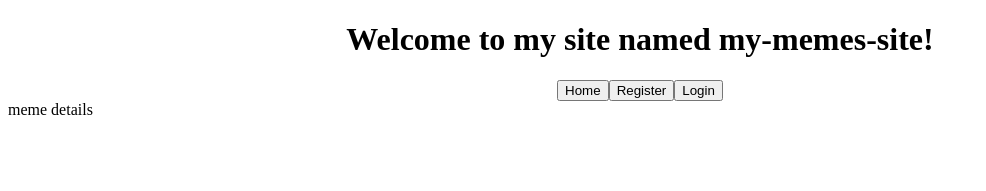
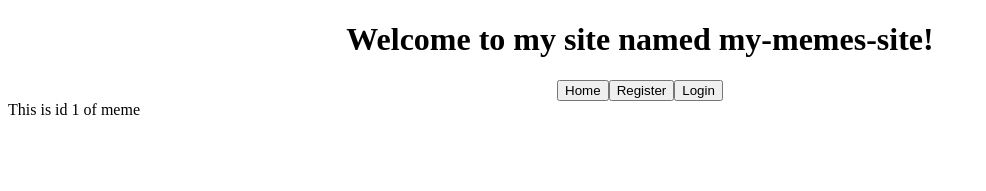
Before and after one commit to RadoslawZegzula/my-memes-site, an Angular app: page /memes/1 in a window 1280 px wide. Shown: the top 191 px of the page, without its empty margins (0-986 px from the left). Built offline with nearby package versions, Linux system fonts and the light colour scheme.

Commit message:
Implement get one meme service

```diff
--- a/src/app/memes/meme-details/memeDetails.ts
+++ b/src/app/memes/meme-details/memeDetails.ts
@@ -1,21 +1,27 @@
-import { Component, OnInit } from '@angular/core';
+import { Component, OnInit } from '@angular/core'
+import { ActivatedRoute } from '@angular/router'
+import { MemeService } from '../shared/meme.service'
 
 @Component({
   selector: 'meme-details',
   template:
   `
   <div>
-    meme details
+    This is id {{meme.id}} of meme
   </div>
   `,
   styles: [``]
 })
 
-export class MemeDetailsComponent implements OnInit {
+export class MemeDetailsComponent implements OnInit
+{
+  meme:any
 
-  constructor() { }
+  constructor(private memeService:MemeService, private route:ActivatedRoute) { }
 
-  ngOnInit() {
+  ngOnInit()
+  {
+    this.meme = this.memeService.getMeme(this.route.snapshot.params['id']);
   }
 
 }
--- a/src/app/memes/shared/meme.service.ts
+++ b/src/app/memes/shared/meme.service.ts
@@ -3,6 +3,11 @@ import { Injectable } from '@angular/core'
 @Injectable()
 export class MemeService
 {
+    getMeme(id: number): any
+    {
+      return arrayOfMemes.find(m => m.id = id)
+    }
+
     getMemes()
     {
         return arrayOfMemes;
```
